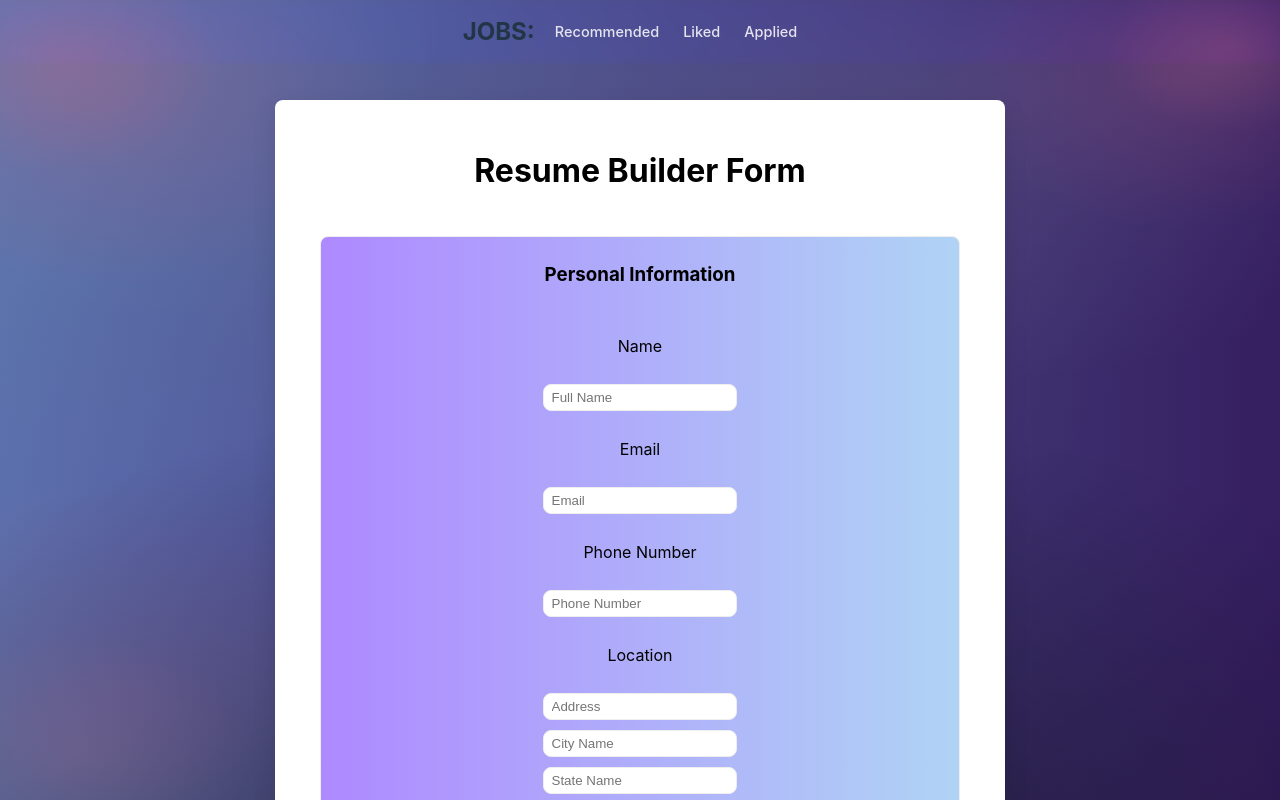
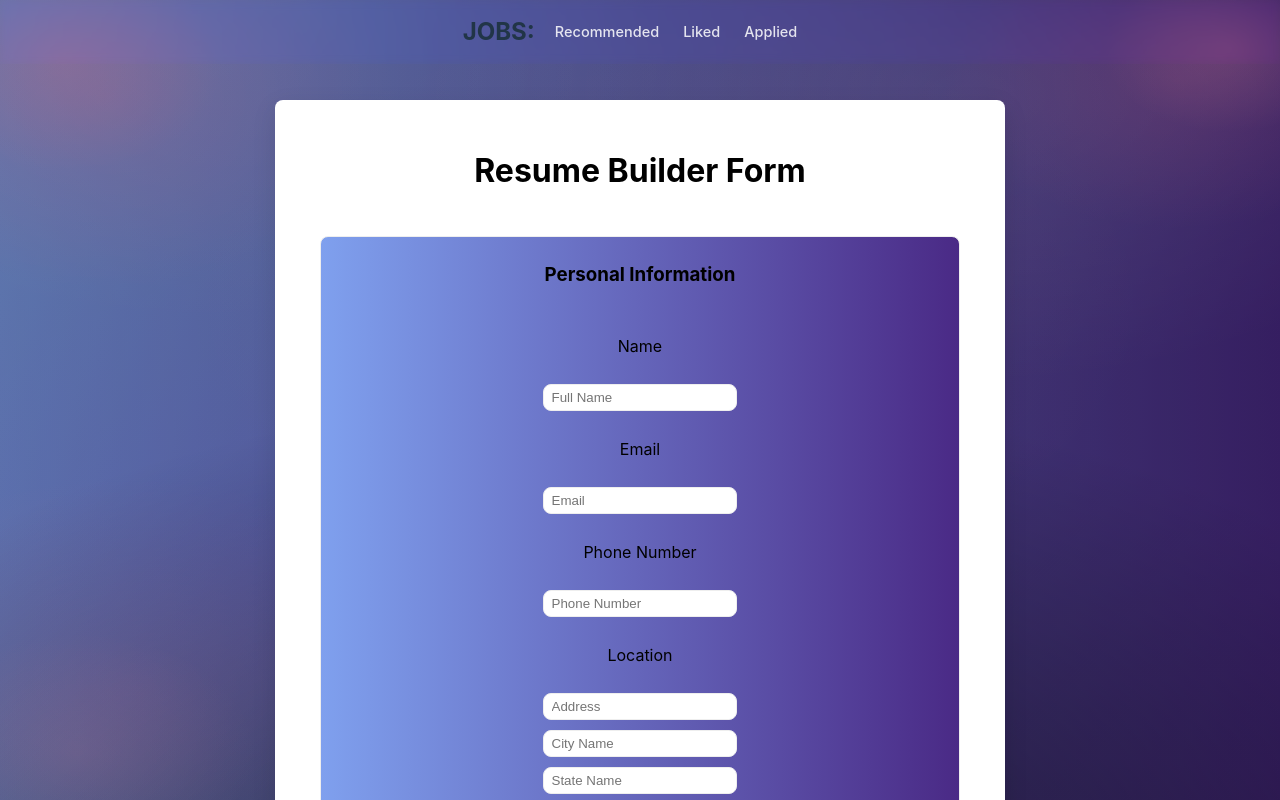
Before and after one commit to colaola20/hirehub, a React (Vite) app in the folder frontend/frontend/: page /resume_form in a window 1280 px wide. Shown: the top 800 px of the page. Built offline with nearby package versions, Linux system fonts and the light colour scheme.

Commit message:
messing with styling a bit more

```diff
--- a/frontend/frontend/src/pages/resumeform.css
+++ b/frontend/frontend/src/pages/resumeform.css
@@ -74,7 +74,7 @@
 }
 
 .personal-info, .social-info, .misc-section, .main-sections{
-    background: linear-gradient(to left, #b0d3f5, #ae89ff); /* prob change this color at some point*/
+    background: linear-gradient(90deg, #7fa0ee 0%, #4a2a86 100%);
     padding: 15px;
     display: flex;
     flex-direction: column;
```
